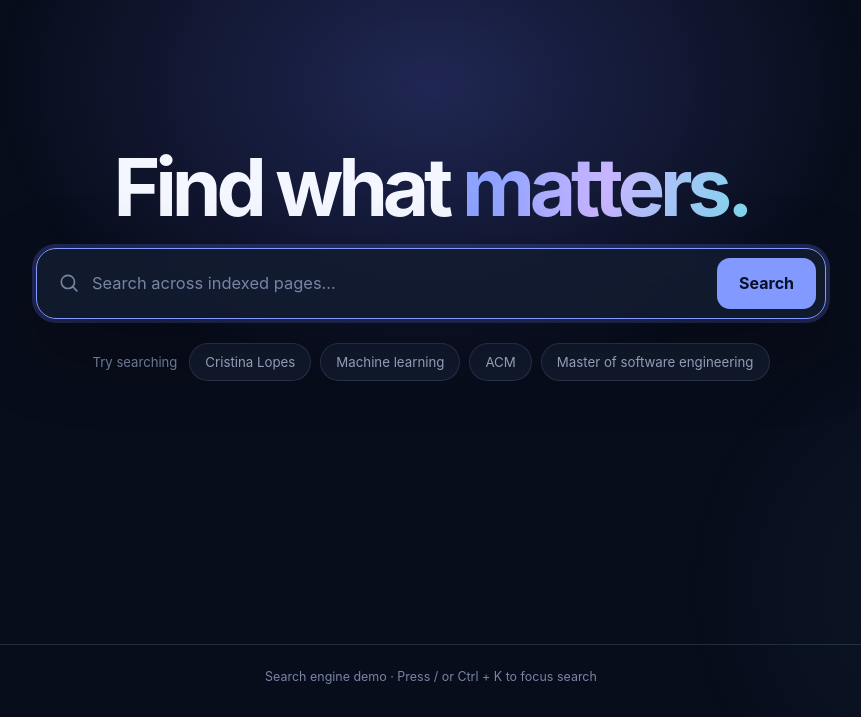
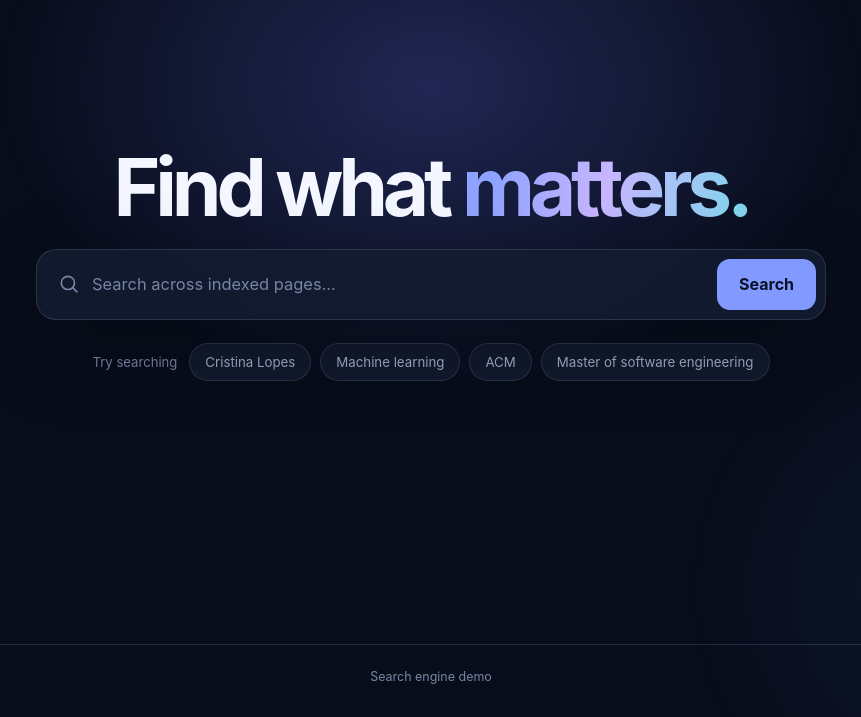
Before and after one commit to kennethespaldon/search-engine, a Flask app: page / in a window 1280 px wide. Shown: the part 83-800 px from the top of the page, without its empty margins (209-1070 px from the left). Run offline with Flask 3, Linux system fonts and the light colour scheme; parts of the project's set-up code (start-up, migrations or seed data) failed here and were passed over.

Commit message:
Remove unnecessary features

```diff
--- a/static/app.js
+++ b/static/app.js
@@ -172,13 +172,6 @@ document.getElementById("chips").addEventListener("click", event => {
 
 document.getElementById("newSearch").addEventListener("click", reset);
 
-document.addEventListener("keydown", event => {
-  const focusShortcut = (event.key === "/" && !["INPUT", "TEXTAREA"].includes(document.activeElement.tagName)) ||
-    ((event.ctrlKey || event.metaKey) && event.key.toLowerCase() === "k");
-  if (focusShortcut) { event.preventDefault(); input.focus(); }
-  if (event.key === "Escape" && document.activeElement === input) input.blur();
-});
-
 themeToggle.addEventListener("click", () => {
   const next = document.documentElement.getAttribute("data-theme") === "light" ? "dark" : "light";
   document.documentElement.setAttribute("data-theme", next);
--- a/templates/index.html
+++ b/templates/index.html
@@ -34,7 +34,7 @@
                         <path d="m16.3 16.3 4.3 4.3" />
                     </svg>
                     <input id="q" type="search" name="q" placeholder="Search across indexed pages…"
-                        aria-label="Search query" autofocus>
+                        aria-label="Search query">
                     <button class="search-submit" type="submit">Search</button>
                 </form>
                 <div class="suggestions" id="chips" aria-label="Suggested searches">
@@ -57,7 +57,7 @@
                 <div class="result-list" id="list"></div>
             </section>
         </main>
-        <footer>Search engine demo · Press / or Ctrl + K to focus search</footer>
+        <footer>Search engine demo</footer>
     </div>
 
     <script defer src="{{ url_for('static', filename='app.js') }}"></script>
```
